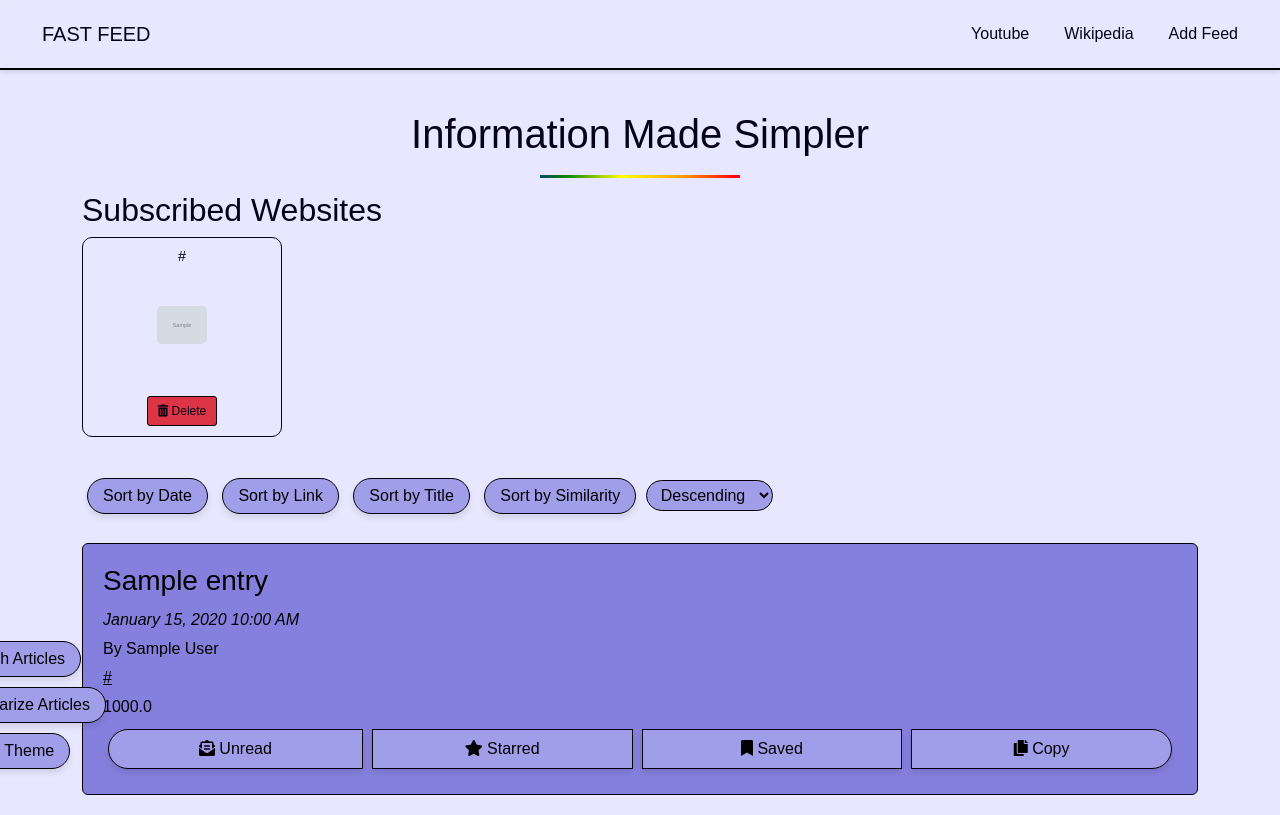
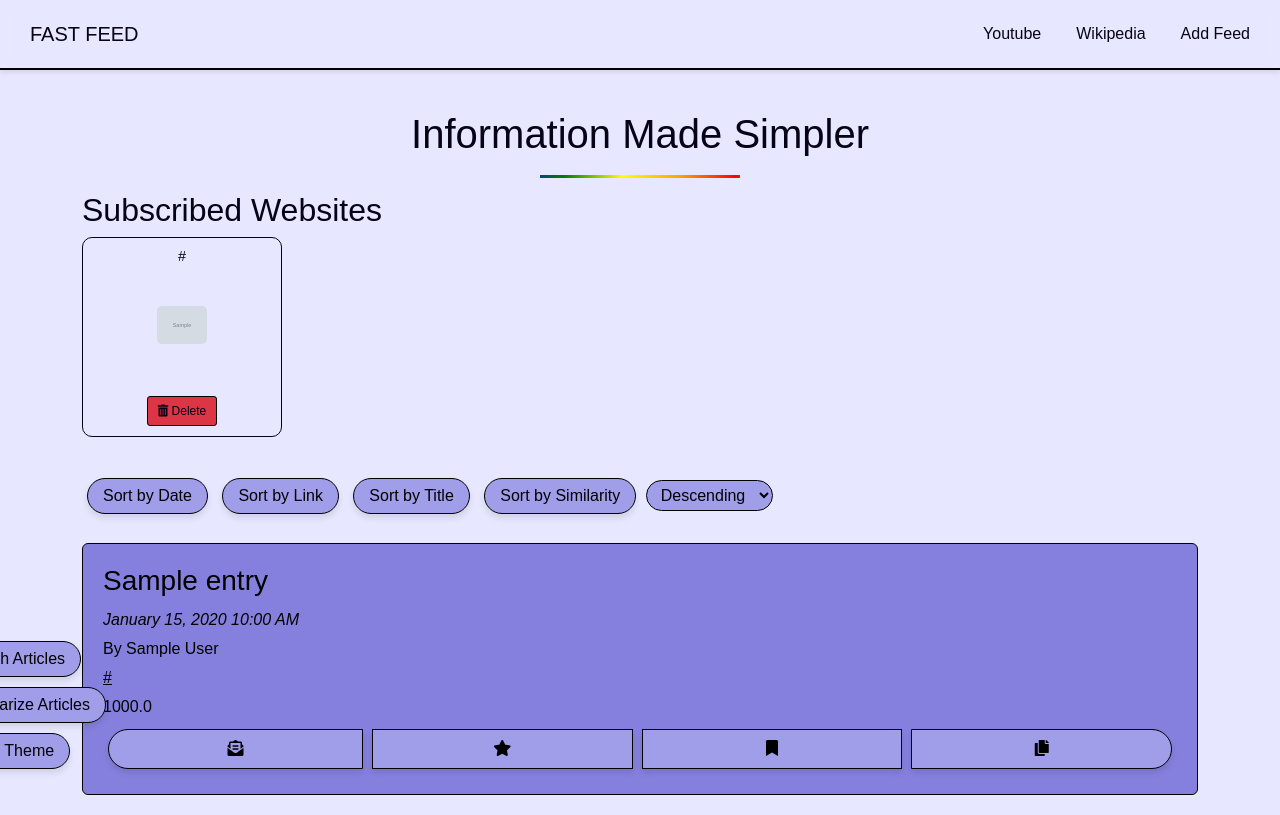
Before and after one commit to Quantlight/Fast-Feed, a Flask app: page / in a window 1280 px wide. Run offline with Flask 3, Linux system fonts and the light colour scheme; tables that the repository leaves empty hold one stand-in row (values such as "Sample post"); grey boxes marked "Sample" are stand-in pictures; some libraries are stand-ins or nearby versions.

Commit message:
Navbar and button states

```diff
--- a/App/templates/rss.html
+++ b/App/templates/rss.html
@@ -21,13 +21,11 @@
     <link rel="stylesheet" href="{{ url_for('static', filename='flash-messages.css') }}">
     <link rel="stylesheet" href="{{ url_for('static', filename='buttons.css') }}">
 
-
 </head>
 <body>
     <nav class="navbar">
-        <div class="container-fluid">
         <a class="navbar-brand" href="#">FAST FEED</a>
-            <ul class="navbar-nav" id="navbarNav">
+        <ul class="navbar-nav">
             <li class="nav-item">
                 <a class="nav-link" href="/youtube">Youtube</a>
             </li>
@@ -38,7 +36,6 @@
                 <a class="nav-link" id="add_articles">Add Feed</a>
             </li>
         </ul>
-        </div>
     </nav>
 
     <div class="buttons-container">
@@ -172,30 +169,30 @@
                 <div class="btn-group" role="group">
                     <button class="btn btn-secondary toggle-unread" data-entry-id="{{ entry.id }}">
                         {% if entry.is_unread %}
-                            <i class="fas fa-envelope-open-text"></i> Unread
+                            <i class="fas fa-envelope-open-text"></i>
                         {% else %}
-                            <i class="far fa-envelope"></i> Read
+                            <i class="far fa-envelope"></i>
                         {% endif %}
                     </button>
 
                     <button class="btn btn-secondary toggle-starred" data-entry-id="{{ entry.id }}">
                         {% if entry.is_starred %}
-                            <i class="fas fa-star"></i> Starred
+                            <i class="fas fa-star"></i>
                         {% else %}
-                            <i class="far fa-star"></i> Star
+                            <i class="far fa-star"></i>
                         {% endif %}
                     </button>
 
                     <button class="btn btn-secondary toggle-read-later" data-entry-id="{{ entry.id }}">
                         {% if entry.is_read_later %}
-                            <i class="fas fa-bookmark"></i> Saved
+                            <i class="fas fa-bookmark"></i>
                         {% else %}
-                            <i class="far fa-bookmark"></i> Save
+                            <i class="far fa-bookmark"></i>
                         {% endif %}
                     </button>
 
                     <button class="btn btn-primary copy-btn">
-                        <i class="fas fa-copy"></i> Copy
+                        <i class="fas fa-copy"></i>
                     </button>
                 </div>
             </li>
```
Lines whose indentation alone changed are shown as unchanged.
